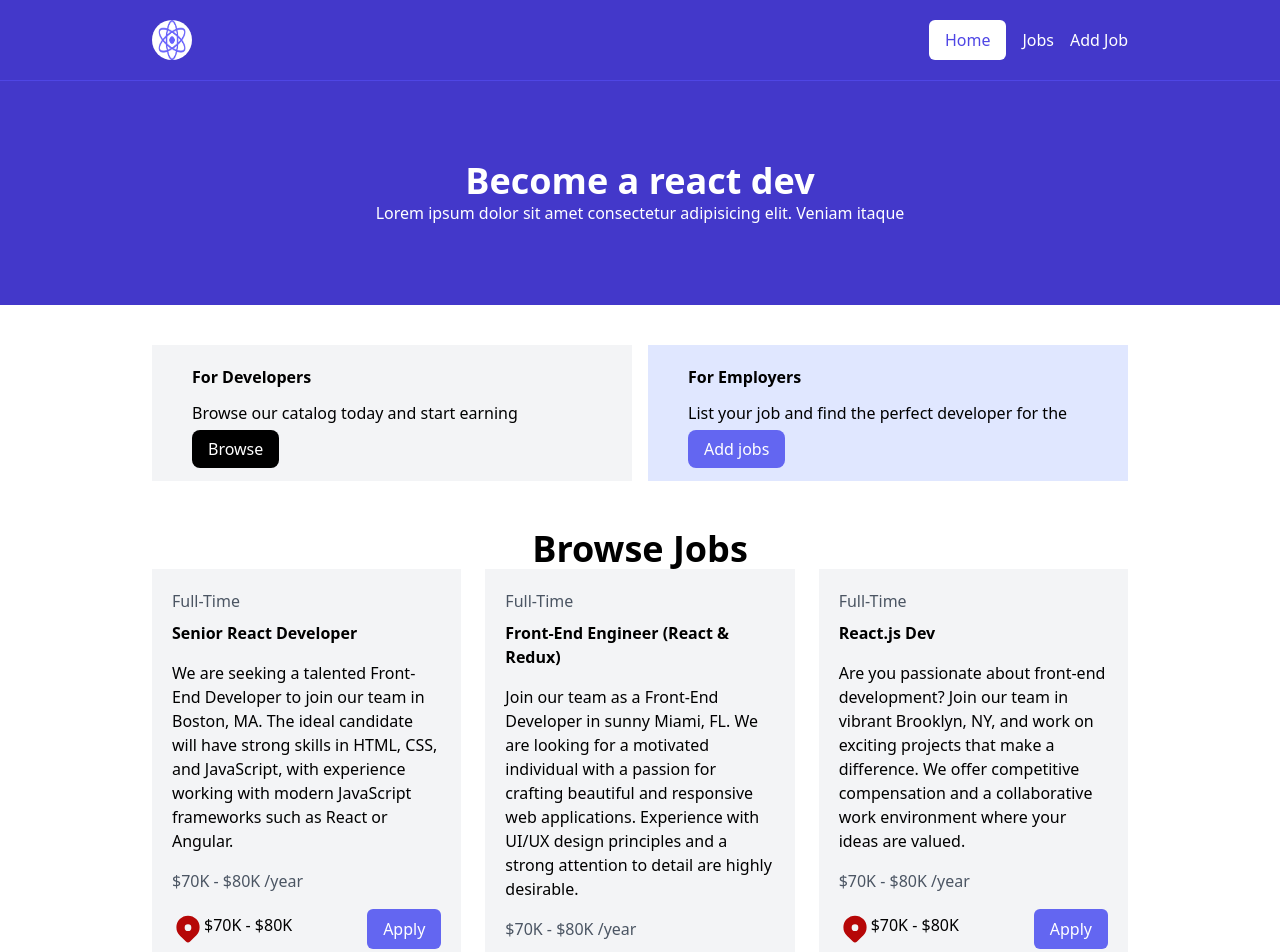
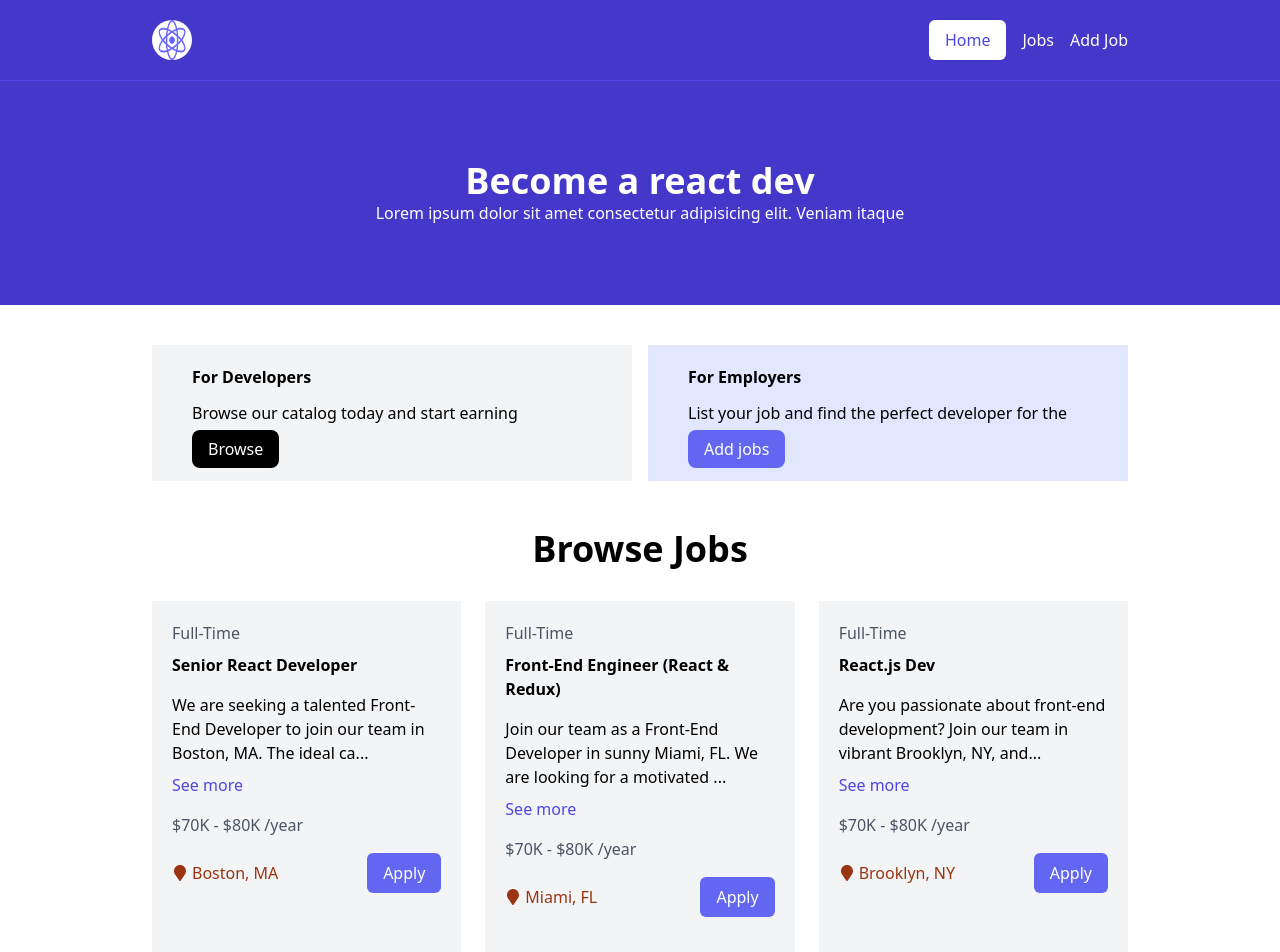
Before and after one commit to Usman-Click/React-cheat-sheet, a React (Vite) app: page / in a window 1280 px wide. Shown: the top 952 px of the page. Built offline with nearby package versions, Linux system fonts and the light colour scheme.

Commit message:
Routing pages

```diff
--- a/package.json
+++ b/package.json
@@ -11,7 +11,9 @@
   },
   "dependencies": {
     "react": "^18.2.0",
-    "react-dom": "^18.2.0"
+    "react-dom": "^18.2.0",
+    "react-icons": "^5.0.1",
+    "react-router-dom": "^6.22.3"
   },
   "devDependencies": {
     "@types/react": "^18.2.66",
--- a/src/App.jsx
+++ b/src/App.jsx
@@ -1,25 +1,34 @@
-import Navbar from './components/Navbar'
-import Hero from './components/Hero'
-import JobListings from './components/JobListings'
+import {
+  Route,
+  RouterProvider,
+  createBrowserRouter,
+  createRoutesFromElements
+} from 'react-router-dom'
+import MainLayout from './layout/MainLayout'
+import HomePage from './pages/HomePage'
+import JobsPage from './pages/JobsPage'
+import AddJobsPage from './pages/AddJobsPage'
+
 
 import React from 'react'
 
 function App() {
-  return (
-    <>
 
-      {/* Navigation bar component*/}
-      <Navbar />
+  const route = createBrowserRouter(
+                  createRoutesFromElements(
 
-      {/* Hero section component*/}
-      <Hero />
+                  <Route path='/' element={<MainLayout/>}>
 
-      {/* Job listings section component*/}
-      <JobListings />
+                    <Route index element={<HomePage />}/>
+                    <Route path='/jobs' element={<JobsPage />}/>
+                    <Route path='/add-jobs' element={<AddJobsPage />}/>
+
+                  </Route>
+
+                  ))
 
 
-    </>
-  )
+  return <RouterProvider router={route} />
 }
 
 export default App
--- a/src/components/JobListing.jsx
+++ b/src/components/JobListing.jsx
@@ -1,23 +1,44 @@
 import React from 'react'
-import pin from '../assets/img/location_pin.svg'
+import {FaMapMarker} from 'react-icons/fa'
+import { useState } from 'react';
+
 
 
 function JobCard({type, title, description, location, salary}) {
+
+  // showFullDesc = val of the state
+  // setShowFullDesc = func to set the val
+  // useState(false) = default val something like sharepref
+  const [showFullDesc, setShowFullDesc] = useState(false);
+  if(!showFullDesc) {
+    description = description.substring(0,90) + "...";
+  }
+
   return (
     <>
+
 
           {/* Card */}
           <div className="flex flex-col bg-grey-100 p-5  bg-gray-100">
                     <h6 className="text-gray-600">{type}</h6>
                     <h1 className='font-bold mt-2 mb-4'>{title}</h1>
 
-                    <p className="mb-4 ">{description}</p>
+                    <p>{description}</p>
+
+                    {/* setShowFullDesc(true) / setShowFullDesc(false) */}
+                    <button className='text-indigo-600 self-start my-2 mb-4'
+                            onClick={() => setShowFullDesc((prevState) => (!prevState))}>
+
+                      {showFullDesc ? 'See less' : 'See more'}
+
+                    </button>
+
                     <h6 className="text-gray-600">{salary} /year</h6>
 
                     <div className="flex justify-between items-center my-4">
 
-                        <div className="flex">
-                        <img src={pin} alt="" className='h-8 w-8' />
+                        <div className="flex items-center text-orange-800">
+                        <FaMapMarker className='mr-1'/>
                         <h4>{location}</h4>
                         </div>
 
--- a/src/components/JobListings.jsx
+++ b/src/components/JobListings.jsx
@@ -11,7 +11,7 @@ function JobListings() {
         <section className="flex flex-col justify-between mt-12 items-center">
 
               {/* Title */}
-              <h1 className='text-4xl font-semibold'>Browse Jobs</h1>
+              <h1 className='text-4xl font-semibold mb-8'>Browse Jobs</h1>
 
               {/* Jobs */}
                 <div className=" container mx-auto grid grid-col-1 gap-6 md:grid-cols-3">
@@ -22,7 +22,7 @@ function JobListings() {
                       key={job.id}
                       type={job.type}
                       title={job.title}
-                      location={job.salary}
+                      location={job.location}
                       description={job.description}
                       salary={job.salary}
                       />
--- /dev/null
+++ b/src/layout/MainLayout.jsx
@@ -0,0 +1,17 @@
+import React from 'react'
+import { Outlet } from 'react-router-dom'
+import Navbar from '../components/Navbar'
+
+
+function MainPage() {
+  return (
+    <>
+
+    <Navbar />
+    <Outlet />
+
+    </>
+  )
+}
+
+export default MainPage
--- /dev/null
+++ b/src/pages/AddJobsPage.jsx
@@ -0,0 +1,11 @@
+import React from 'react'
+
+function AddJobsPage() {
+  return (
+    <div>
+
+    </div>
+  )
+}
+
+export default AddJobsPage
--- /dev/null
+++ b/src/pages/HomePage.jsx
@@ -0,0 +1,18 @@
+import React from 'react'
+import Hero from '../components/Hero'
+import JobListings from '../components/JobListings'
+
+function HomePage() {
+  return (
+    <>
+        {/* Hero section component*/}
+      <Hero />
+
+      {/* Job listings section component*/}
+      <JobListings />
+
+    </>
+  )
+}
+
+export default HomePage
--- /dev/null
+++ b/src/pages/JobsPage.jsx
@@ -0,0 +1,11 @@
+import React from 'react'
+
+function JobsPage() {
+  return (
+    <div>
+
+    </div>
+  )
+}
+
+export default JobsPage
```
Also changed, not shown: 1 other file (tests, documents, lock files or other folders).
